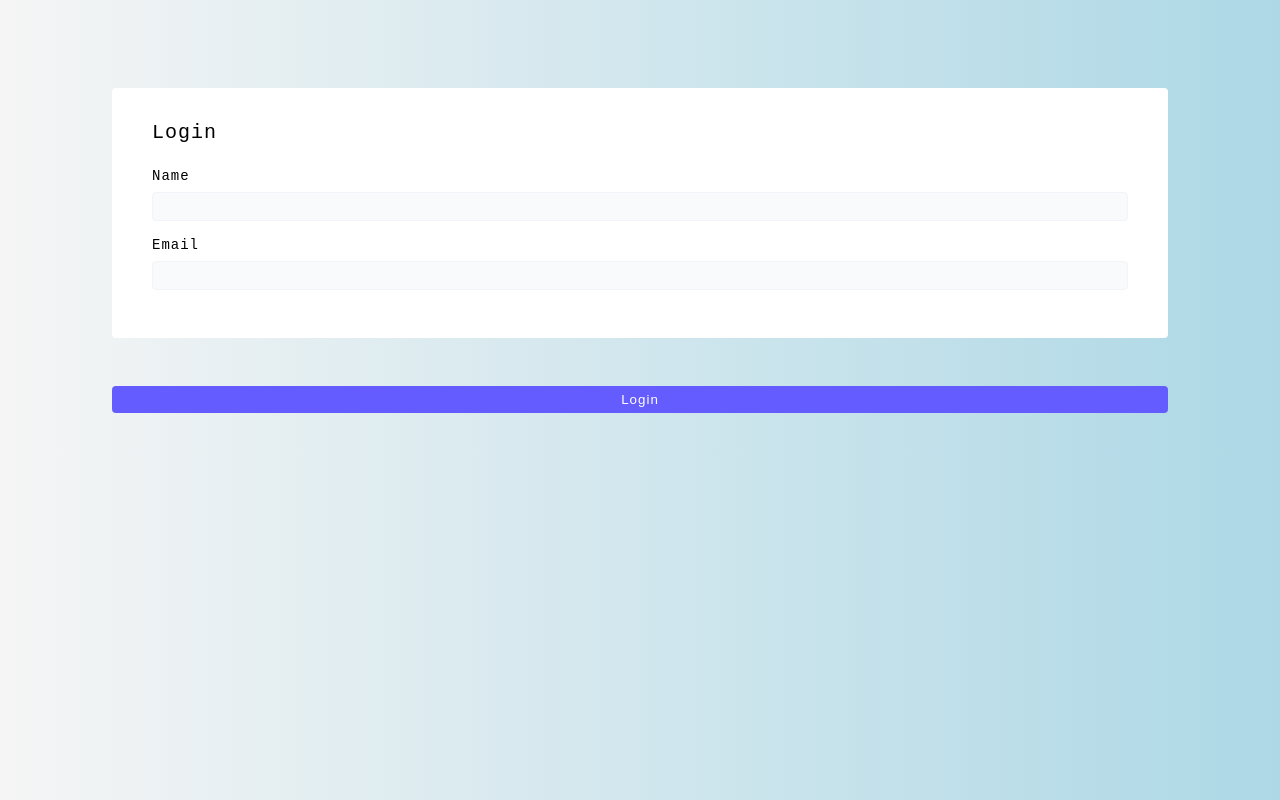
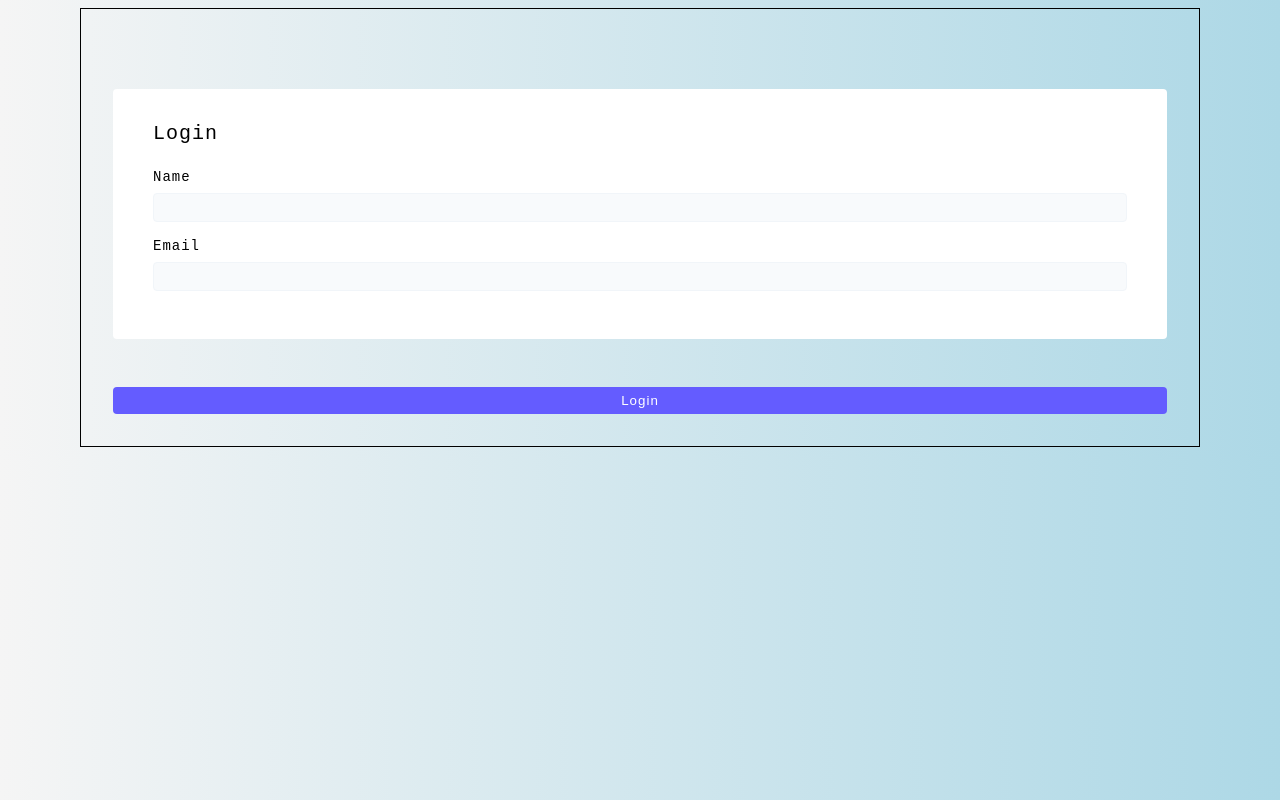
Before and after one commit to Legendary-Folah/ReactAuthwithFireBase, a React (Create React App) app: page / in a window 1280 px wide. Built offline with nearby package versions, Linux system fonts and the light colour scheme.

Commit message:
updated css

```diff
--- a/src/App.css
+++ b/src/App.css
@@ -70,10 +70,10 @@ body {
   padding: 2rem 2rem;
   max-width: var(--max-width);
   margin: 0 auto;
+  border: 1px solid;
 }
 
 .form {
-  /* width: 90vw; */
   background: var(--white);
   border-radius: var(--borderRadius);
   box-shadow: var(--shadow-2);
```
